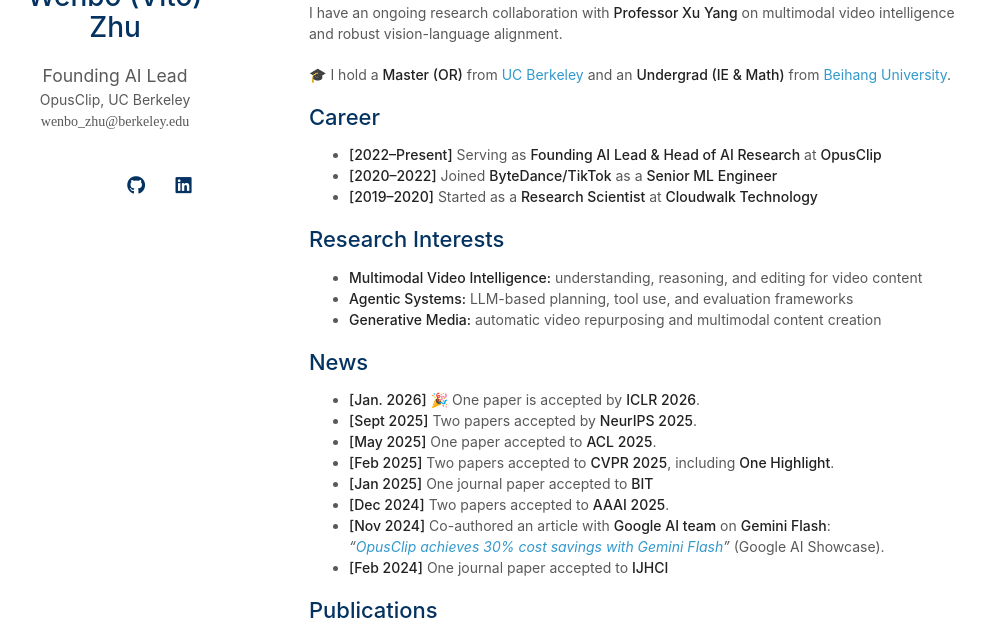
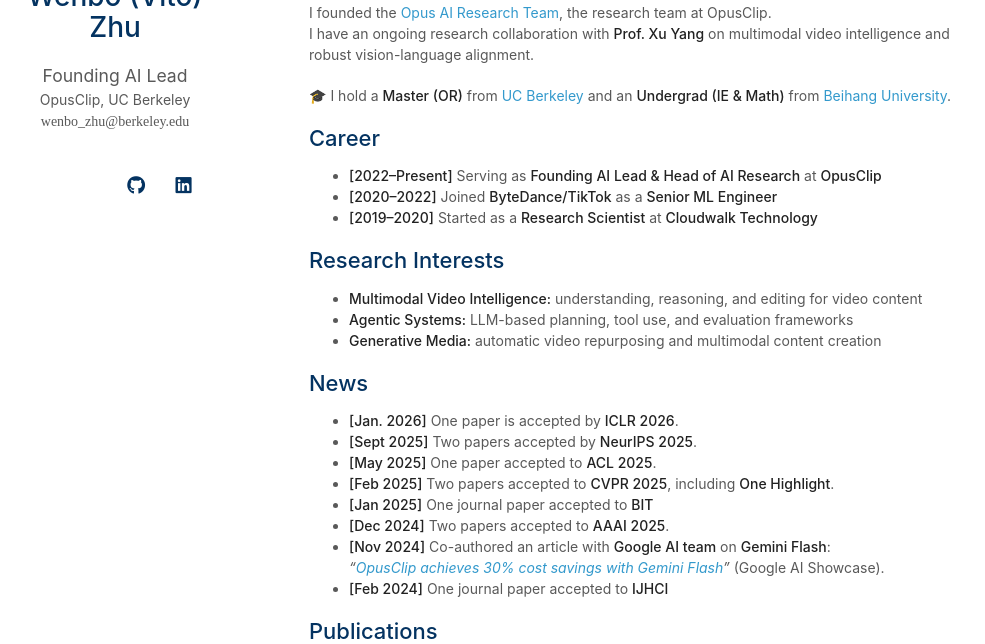
Before and after one commit to Vitozhu04/vitozhu04.github.io, a Jekyll site: the page built from index.md, in a window 1280 px wide and 900 px high, scrolled down 251 px, cut to the strip 256-900 px from the top of the window. Shown: the whole strip, without its empty margins (161-1146 px from the left). Built offline with Jekyll 4.4.1, drawn with Linux system fonts in a browser that asks for light colours; a style sheet for code colours, icons or effects is not loaded; our own code applies the rules of GitHub Pages for plain Markdown files; some of the changed text lies outside the part shown.

Commit message:
Update bio wording and trim services list

```diff
--- a/_includes/services.md
+++ b/_includes/services.md
@@ -7,10 +7,3 @@
   <li><a href="https://eccv.ecva.net/"><autocolor>European Conference on Computer Vision (ECCV) 2026</autocolor></a></li>
   <li><a href="https://aaai.org/conference/aaai/aaai-25/"><autocolor>AAAI Conference on Artificial Intelligence (AAAI) 2025</autocolor></a></li>
 </ul>
-
-<h4 style="margin:0 10px 0;">Journal Reviewers</h4>
-
-<ul style="margin:0 0 20px;">
-  <li><a href="https://www.computer.org/csdl/journal/tp"><autocolor>IEEE Transactions on Pattern Analysis and Machine Intelligence (TPAMI)</autocolor></a></li>
-  <li><a href="https://www.springer.com/journal/11263"><autocolor>International Journal of Computer Vision (IJCV)</autocolor></a></li>
-</ul>
--- a/index.md
+++ b/index.md
@@ -15,7 +15,8 @@
 Earlier, as a **Research Scientist at Cloudwalk Technology**, I developed a **billion-scale face clustering engine** deployed across 10+ cities (patented).
 
 Both **OpusClip** and **Gauthmath** were recognized by *Andreessen Horowitz (a16z)* as **Top 50 GenAI Apps**.
-I have an ongoing research collaboration with **Professor Xu Yang** on multimodal video intelligence and robust vision-language alignment.
+I founded the [Opus AI Research Team](https://opusair.github.io/), the research team at OpusClip.
+I have an ongoing research collaboration with [**Prof. Xu Yang**](https://yxpalmweb.github.io/) on multimodal video intelligence and robust vision-language alignment.
 
 🎓 I hold a **Master (OR)** from [UC Berkeley](https://engineering.berkeley.edu/) and an **Undergrad (IE & Math)** from [Beihang University](https://ev.buaa.edu.cn/).
 
@@ -33,7 +34,7 @@
 
 ## News
 
-- **[Jan. 2026]** 🎉 One paper is accepted by **ICLR 2026**.
+- **[Jan. 2026]** One paper is accepted by **ICLR 2026**.
 - **[Sept 2025]** Two papers accepted by **NeurIPS 2025**.
 - **[May 2025]** One paper accepted to **ACL 2025**.
 - **[Feb 2025]** Two papers accepted to **CVPR 2025**, including **One Highlight**.
```
